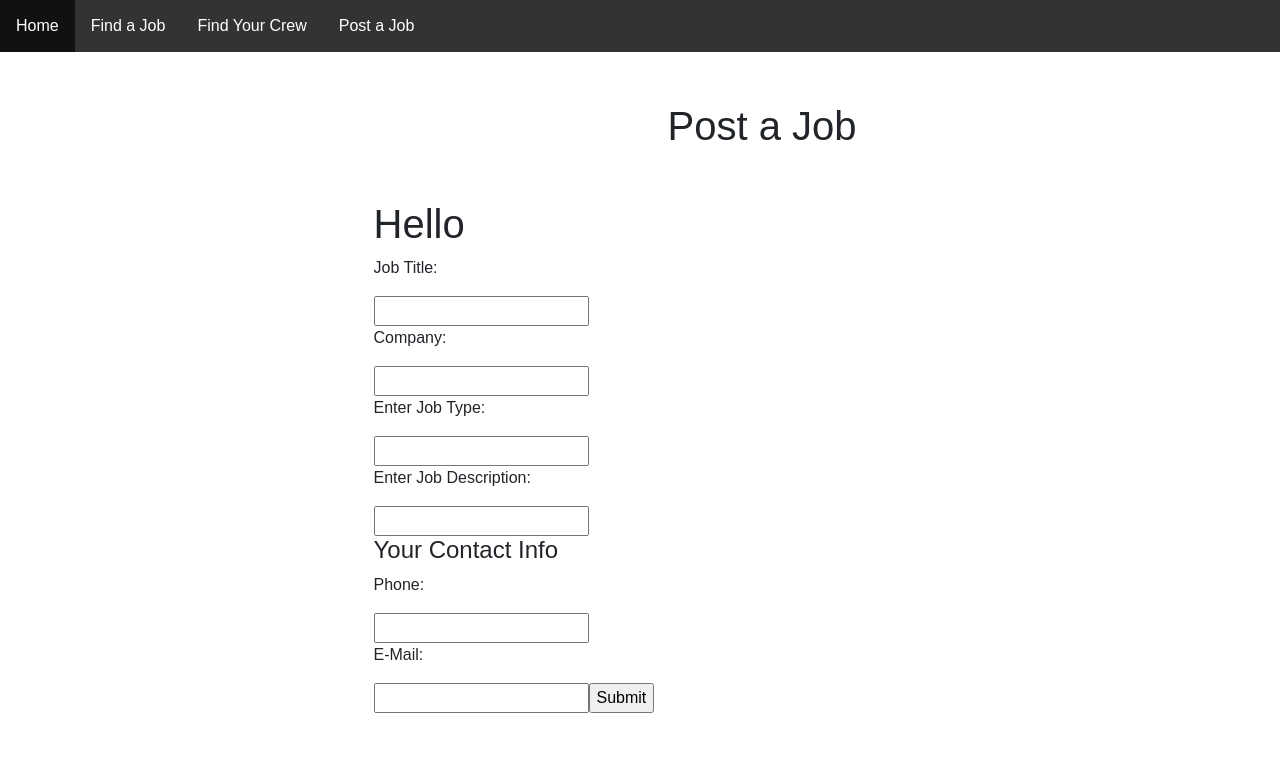
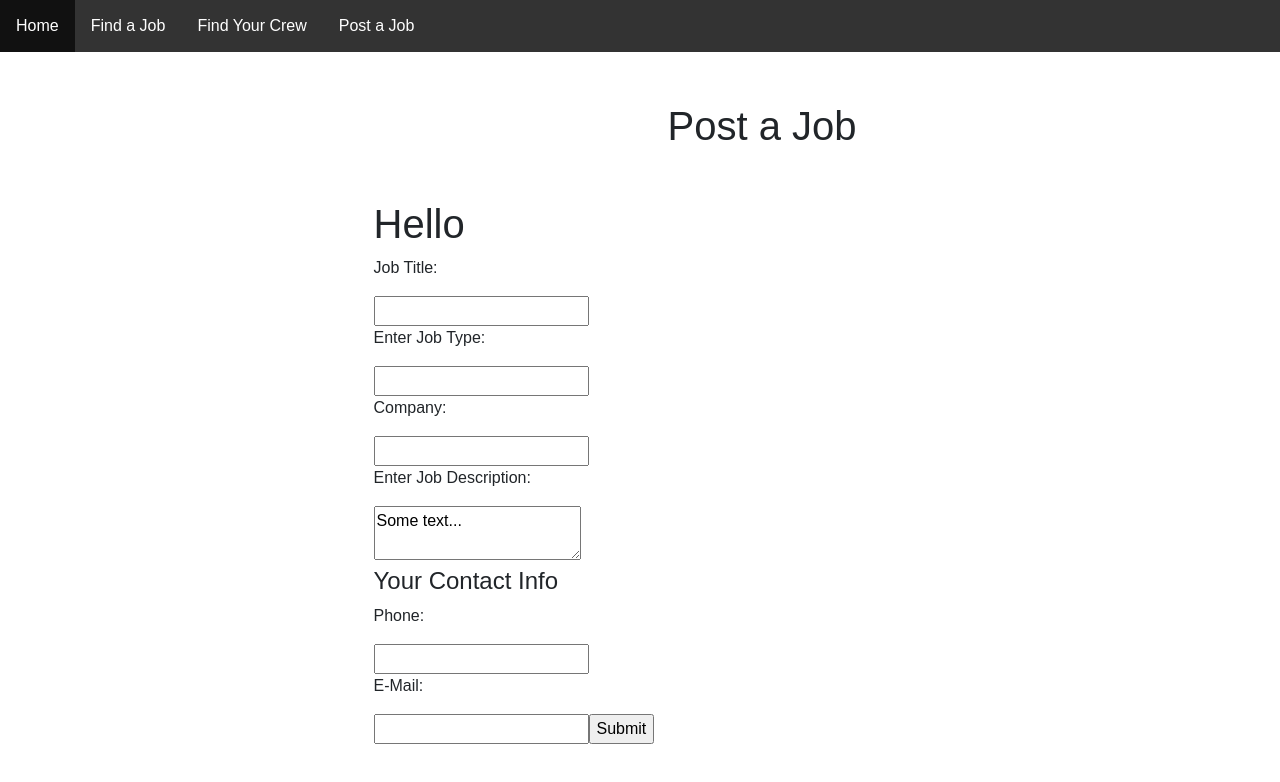
Before and after one commit to amakaanikwe/bric_sheets_react, a React (Create React App) app in the folder React_App/: page /post-job in a window 1280 px wide. Shown: the top 782 px of the page. Built offline with nearby package versions, Linux system fonts and the light colour scheme.

Commit message:
Updated PostJobsForm

```diff
--- a/React_App/src/Components/Post_Job/PostJobForm.jsx
+++ b/React_App/src/Components/Post_Job/PostJobForm.jsx
@@ -35,12 +35,6 @@ const PostJobForm = () => {
                 onChange={formChangeHandler}
             />
 
-                <p>Company:</p>
-                <input
-                type='text'
-                name='age'
-                onChange={formChangeHandler}
-            />
                 <p>Enter Job Type:</p>
                     <input
                     type='text'
@@ -48,12 +42,17 @@ const PostJobForm = () => {
                     onChange={formChangeHandler}
                 />
 
-             <p>Enter Job Description:</p>
+                <p>Company:</p>
                     <input
                     type='text'
-                name='details'
+                    name='age'
                     onChange={formChangeHandler}
                 />
+             <p>Enter Job Description:</p>
+                <textarea
+                    type='text'
+                    name='details'
+                    onChange={formChangeHandler}>Some text...</textarea>
 
             <h4>Your Contact Info</h4>
             <p>Phone:</p>
```
Lines whose indentation alone changed are shown as unchanged.
